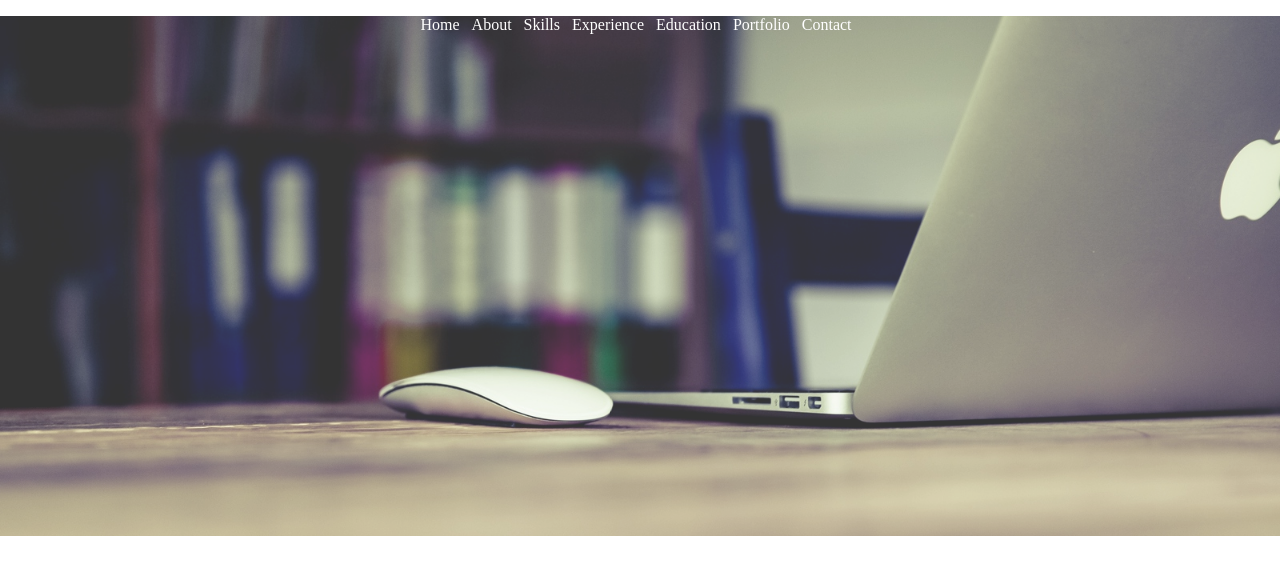
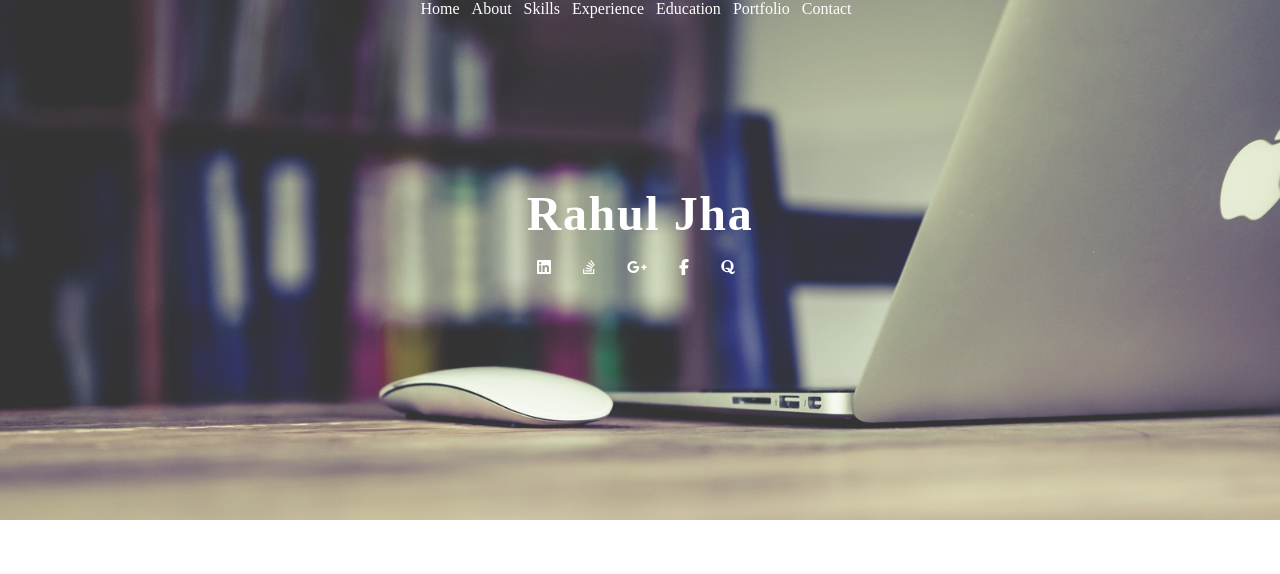
Before and after one commit to rahuljha12527/Personal-Resume, a plain HTML site: page index.html in a window 1280 px wide. Drawn offline with Linux system fonts and the light colour scheme.

Commit message:
add social media website

```diff
--- a/index.html
+++ b/index.html
@@ -7,12 +7,12 @@
         <link rel="stylesheet" type="text/css"
         href="style.css">
 
-    </head>
+      </head>
 <body>
 
     <header id="body-header">
         <nav>
-            <ul class="horizontal-list text-center" >
+            <ul class="horizontal-list text-center nav-menu" >
 
                 <li>
                     <a href="#">Home</a>
@@ -38,6 +38,44 @@
             </ul>
         </nav>
 
+        <div id="name-social-container">
+            <div class="text-center">
+                <h1 id="my-name">
+                    Rahul Jha
+                </h1>
+            </div>
+            <div>
+
+                <ul class="horizontal-list text-center social-icons">
+                    <li>
+                       <a href="#">
+                        <i class="fab fa-linkedin"></i>
+                       </a>
+                    </li>
+                    <li>
+                        <a href="#">
+                            <i class="fab fa-stack-overflow"></i>
+                        </a>
+                     </li>
+                     <li>
+                        <a href="#">
+                            <i class="fab fa-google-plus-g"></i>
+                        </a>
+                     </li>
+                     <li>
+                        <a href="#">
+                            <i class="fab fa-facebook-f"></i>
+                        </a>
+                     </li>
+                     <li>
+                        <a href="#">
+                            <i class="fab fa-quora"></i>
+                        </a>
+                     </li>
+                </ul>
+            </div>
+        </div>
+
     </header>
     <main>
         <section id="about">
@@ -60,5 +98,7 @@
          </section>
 
     </main>
+
+    <script src="https://kit.fontawesome.com/ac740f77fc.js" crossorigin="anonymous"></script>
 </body>
 </html>
--- a/style.css
+++ b/style.css
@@ -19,7 +19,7 @@ body{
 .horizontal-list{
     list-style: none;
     padding-left: 0px;
-
+    margin: 0px;
 }
 
 .horizontal-list li{
@@ -31,9 +31,13 @@ body{
 .horizontal-list li a{
     color: white;
     text-decoration: none;
+
+}
+.nav-menu li a{
     transition: color 0.5s,border-bottom 4s;
 }
-.horizontal-list li a:hover{
+
+.nav-menu li a:hover{
     color: lightgrey;
     border-bottom: 1px solid white;
 }
@@ -42,3 +46,26 @@ body{
 .text-center{
     text-align: center;
 }
+
+
+#name-social-container{
+    margin-top: 20vh;
+}
+
+#my-name{
+    font-size: 3rem;
+    letter-spacing: 0.1rem;
+    color: white;
+    font-weight: 700;
+    margin-bottom: 0.5rem;
+}
+
+.social-icons li a  i{
+    padding: 10px;
+    font-size: 1rem;
+   border-radius: 50%;
+}
+
+.social-icons li a  i:hover{
+    box-shadow: 0px 0px 6px 4px rgba(230, 196, 196,0.3);
+}
```
